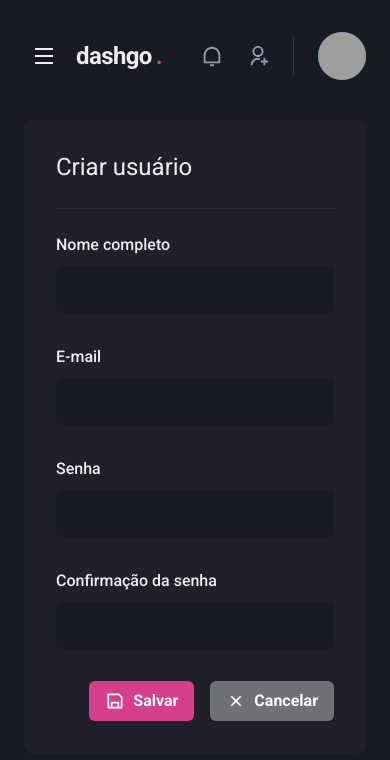
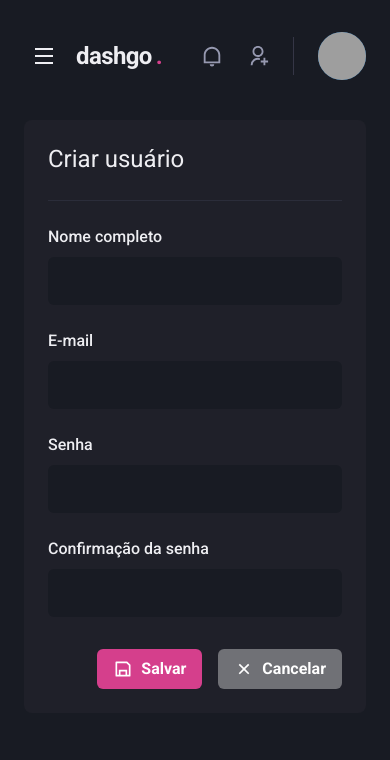
Before and after one commit to ivanvinicius/dashgo, a Next.js app: page /users/create in a window 390 px wide. Shown: the top 760 px of the page. Built offline with nearby package versions, Linux system fonts and the light colour scheme; grey boxes are pictures that could not be loaded.

Commit message:
chore: responsive user create form

```diff
--- a/src/pages/users/create.tsx
+++ b/src/pages/users/create.tsx
@@ -17,23 +17,23 @@
 
 export default function CreateUser() {
   return (
-    <Flex direction="column" h="100vh">
+    <Box>
       <Header />
 
       <Flex w="100%" mx="auto" my="6" px="6" maxW={1480}>
         <Sidebar />
 
-        <Box flex="1" borderRadius={8} bg="gray.800" p="8">
+        <Box flex="1" borderRadius={8} bg="gray.800" p={['6', '8']}>
           <LargeHeading title="Criar usuário" />
 
           <Divider my="6" borderColor="gray.700" />
 
-          <VStack spacing="8">
-            <SimpleGrid width="100%" spacing="8" minChildWidth="240px">
+          <VStack spacing={['6', '8']}>
+            <SimpleGrid width="100%" spacing={['6', '8']} minChildWidth="240px">
               <Input name="name" label="Nome completo" />
               <Input name="email" label="E-mail" type="email" />
             </SimpleGrid>
-            <SimpleGrid width="100%" spacing="8" minChildWidth="240px">
+            <SimpleGrid width="100%" spacing={['6', '8']} minChildWidth="240px">
               <Input name="password" label="Senha" type="password" />
               <Input
                 name="passwordConfirmation"
@@ -61,6 +61,6 @@
           </Flex>
         </Box>
       </Flex>
-    </Flex>
+    </Box>
   )
 }
```
